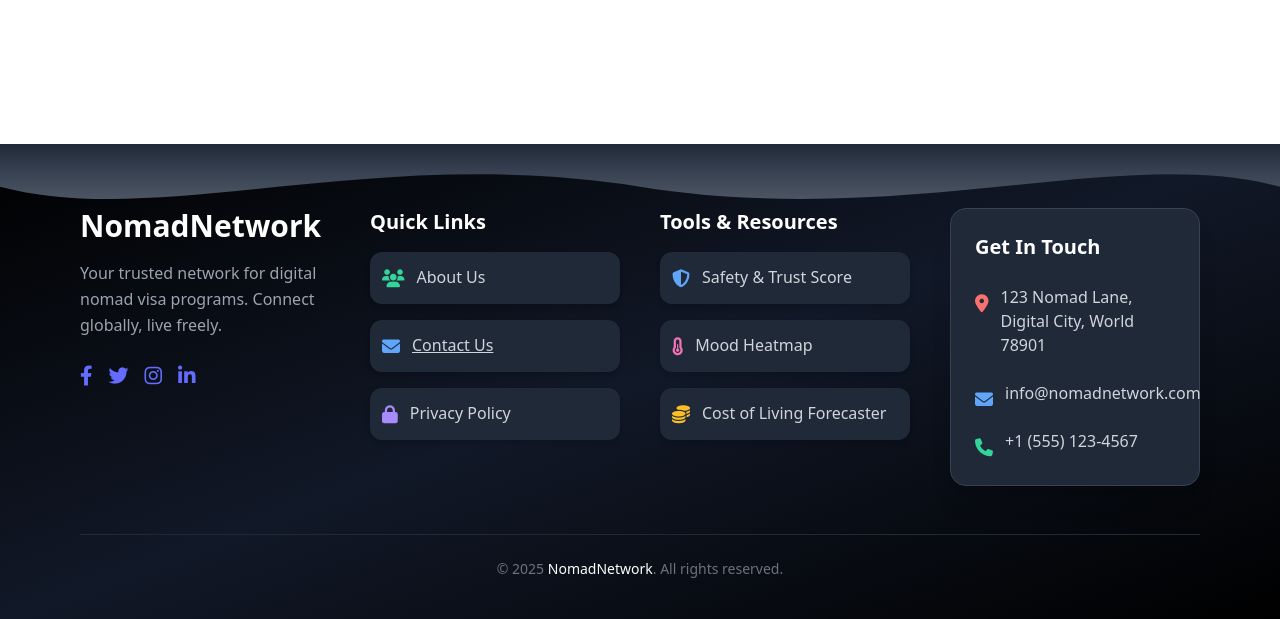
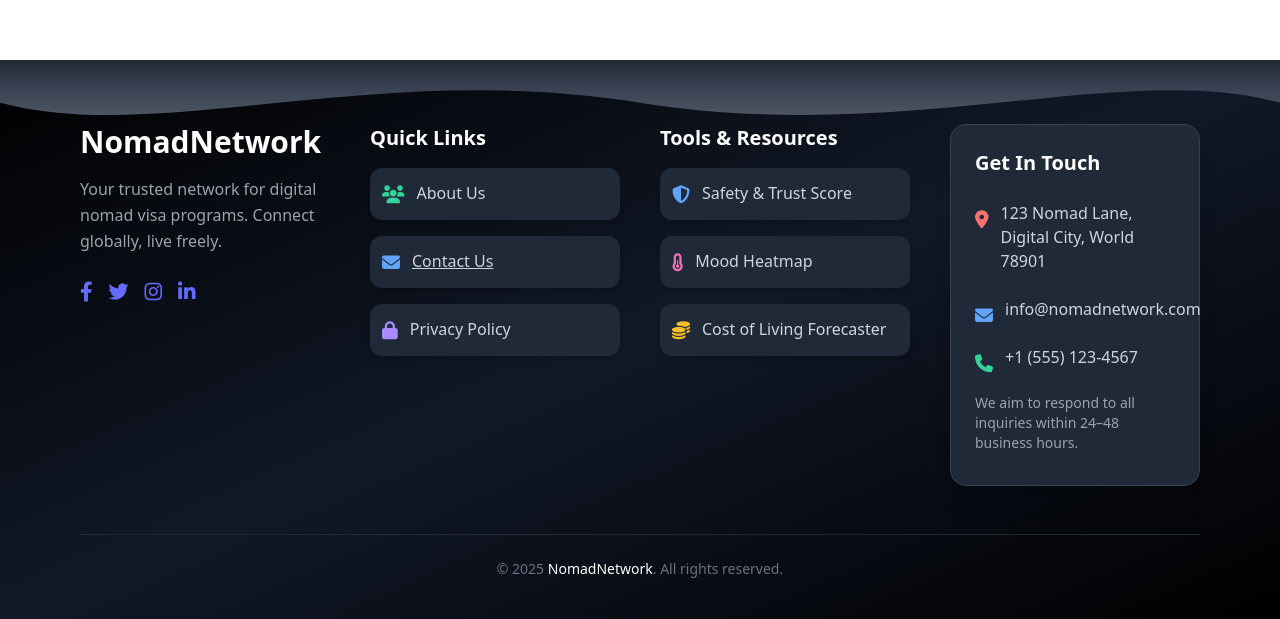
Before and after one commit to hmhlabzio/Nomad, a React (Vite) app: page /privacy-policy in a window 1280 px wide. Shown: the part 181-800 px from the top of the page. Built offline with nearby package versions, Linux system fonts and the light colour scheme.

Commit message:
get in touch updated

```diff
--- a/src/components/Footer.jsx
+++ b/src/components/Footer.jsx
@@ -136,6 +136,9 @@ function Footer({
             <i className="fas fa-phone text-green-400 mt-1 text-lg"></i>
             <p className="text-gray-300">+1 (555) 123-4567</p>
           </div>
+          <p className="text-gray-400 text-sm mt-4">
+    We aim to respond to all inquiries within 24–48 business hours.
+  </p>
         </div>
       </div>
 
```
